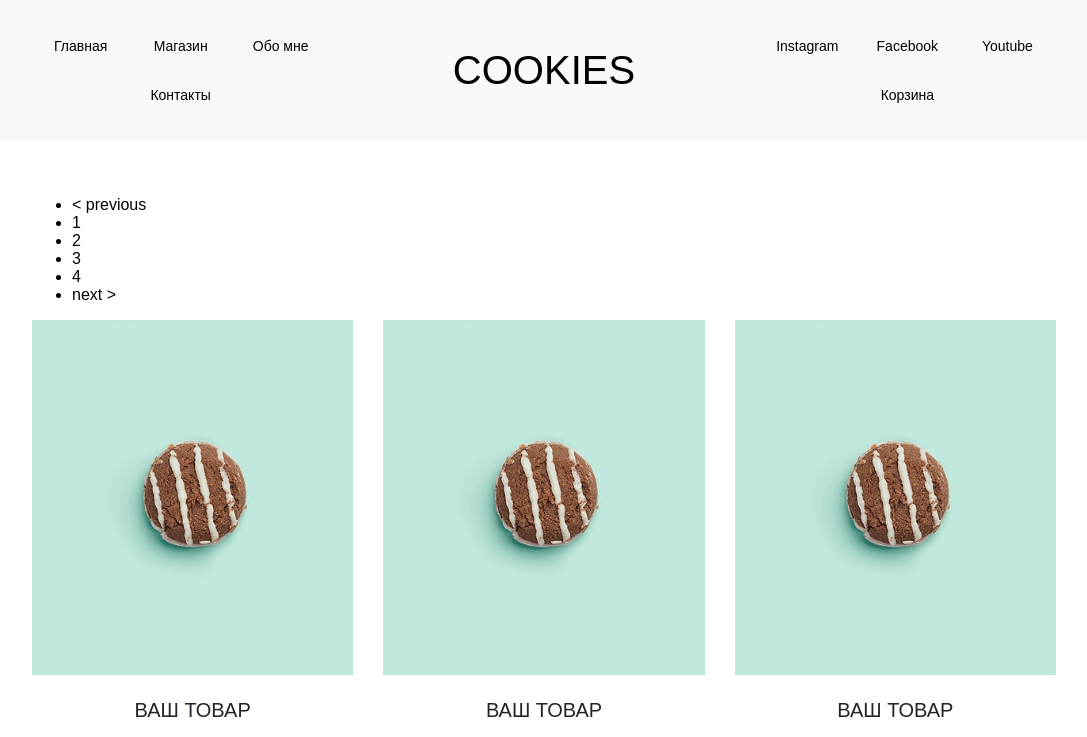
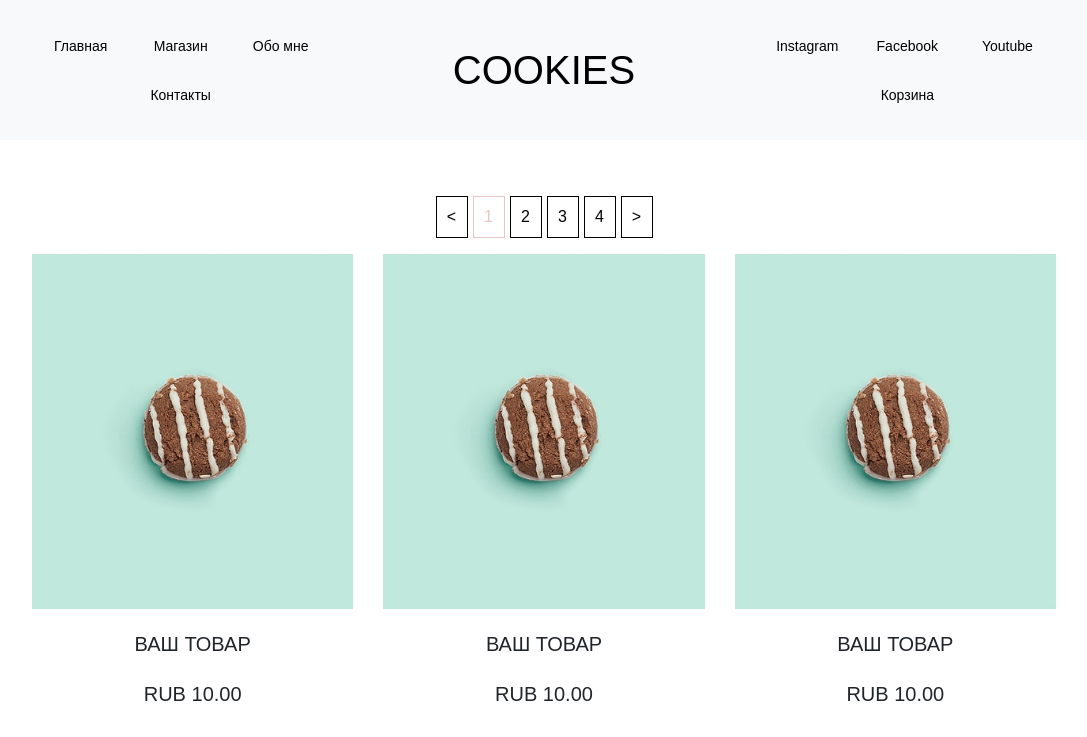
Before and after one commit to Kirushka-png/course, a React (Create React App) app: page /main/shop in a window 1280 px wide. Shown: the top 737 px of the page, without its empty margins (96-1183 px from the left). Built offline with nearby package versions, Linux system fonts and the light colour scheme.

Commit message:
Added new itms modal and shop page

```diff
--- a/package.json
+++ b/package.json
@@ -3,6 +3,9 @@
   "version": "0.1.0",
   "private": true,
   "dependencies": {
+    "@emotion/styled": "^11.6.0",
+    "@mui/material": "^5.2.3",
+    "@mui/styled-engine-sc": "^5.1.0",
     "@testing-library/jest-dom": "^5.15.1",
     "@testing-library/react": "^11.2.7",
     "@testing-library/user-event": "^12.8.3",
--- a/src/components/Main/MainPage/MainPage.tsx
+++ b/src/components/Main/Home/Home.tsx
@@ -39,7 +39,7 @@ const items = [
   }
 ]
 
-const MainPage = () => {
+const Home = () => {
   return (
     <MainPageContainer>
       <ImageSlider
@@ -64,4 +64,4 @@ const MainPage = () => {
     </MainPageContainer>
   )
 }
-export default MainPage;
+export default Home;
--- a/src/components/Main/Main.tsx
+++ b/src/components/Main/Main.tsx
@@ -1,7 +1,7 @@
 import { Body, Header, Link, Links, MainContainer, NavBar, Title, Menu, Sidebar, MenuLink } from "../../styles/Main/Main"
-import MainPage from './MainPage/MainPage'
+import Home from './Home/Home'
 import { useState, useEffect } from 'react'
-import { Paginator } from './Paginator/Paginator'
+import { Shop } from './Shop/Shop'
 
 interface Props {
   link: string
@@ -99,8 +99,8 @@ const Main = ({ link }: Props) => {
       <Body>
         {
           {
-            'home': <MainPage />,
-            'shop': <Paginator itemsPerPage={mobileScreen ? 4 : 9} mobileScreen={mobileScreen} />
+            'home': <Home />,
+            'shop': <Shop itemsPerPage={mobileScreen ? 4 : 9} mobileScreen={mobileScreen} />
           }[link]
         }
       </Body>
--- /dev/null
+++ b/src/components/Main/Shop/ItemComponent.tsx
@@ -0,0 +1,52 @@
+import { useState } from 'react'
+import cookie from '../../../Images/cookie1.jpg'
+import Typography from '@mui/material/Typography';
+import Modal from '@mui/material/Modal';
+import { ItemContainer, ItemImg, ItemText } from '../../../styles/Main/MainPage/MainPage';
+import { Item } from '../Home/Home'
+import { styled } from '@mui/material/styles';
+import Box from '@mui/material/Box';
+
+
+const ModalContainer = styled(Box)`
+    position: absolute;
+    top: 50%;
+    left: 50%;
+    transform: translate(-50%, -50%);
+    width: 400;
+    background-color: white;
+`
+
+interface ItemsProps {
+    itemInfo: Item
+}
+
+export const ItemComponent = ({ itemInfo }: ItemsProps) => {
+
+    const [itemOpened, setItemOpened] = useState<boolean>(false)
+
+    return (
+        <>
+            <ItemContainer onClick={() => { setItemOpened(true) }}>
+                <ItemImg src={cookie} />
+                <ItemText>{itemInfo.name}</ItemText>
+                <ItemText>{"RUB " + itemInfo.price.toFixed(2)}</ItemText>
+            </ItemContainer>
+            <Modal
+                open={itemOpened}
+                onClose={() => {setItemOpened(false)}}
+                aria-labelledby="modal-modal-title"
+                aria-describedby="modal-modal-description"
+            >
+                <ModalContainer>
+                    <ItemContainer onClick={() => { setItemOpened(true) }}>
+                        <ItemImg src={cookie} />
+                        <ItemText>{itemInfo.name}</ItemText>
+                        <ItemText>{"RUB " + itemInfo.price.toFixed(2)}</ItemText>
+                    </ItemContainer>
+                </ModalContainer>
+            </Modal>
+        </>
+    )
+}
+export default ItemComponent
--- a/src/components/Main/Paginator/Paginator.tsx
+++ b/src/components/Main/Shop/Shop.tsx
@@ -1,33 +1,15 @@
 import { useEffect, useState } from 'react';
 import { shopItems } from '../../../utils/ShopItems'
-import { Item } from '../MainPage/MainPage'
-import { ItemsContainer, ItemsTitle, ItemContainer, ItemImg, ItemText, ItemsWrapper, Paginate } from '../../../styles/Main/MainPage/MainPage';
-import cookie from '../../../Images/cookie1.jpg'
-
-interface ItemsProps {
-    currentItems: Item[]
-}
-function Items({ currentItems }: ItemsProps) {
-    return (
-        <>
-            {currentItems &&
-                currentItems.map((element) => (
-                    <ItemContainer>
-                        <ItemImg src={cookie} />
-                        <ItemText>{element.name}</ItemText>
-                        <ItemText>{"RUB " + element.price.toFixed(2)}</ItemText>
-                    </ItemContainer>
-                ))}
-        </>
-    );
-}
+import { Item } from '../Home/Home'
+import { ItemsContainer, ItemsWrapper, Paginate } from '../../../styles/Main/MainPage/MainPage';
+import ItemComponent from './ItemComponent'
 
 interface Props {
     itemsPerPage: number,
     mobileScreen: boolean
 }
 
-export const Paginator = ({ itemsPerPage, mobileScreen }: Props) => {
+export const Shop = ({ itemsPerPage, mobileScreen }: Props) => {
     const [currentItems, setCurrentItems] = useState<Item[]>(shopItems);
     const [pageCount, setPageCount] = useState(0);
     const [itemOffset, setItemOffset] = useState(0);
@@ -47,17 +29,22 @@ export const Paginator = ({ itemsPerPage, mobileScreen }: Props) => {
         <ItemsWrapper $mobileScreen={mobileScreen}>
             <Paginate
                 breakLabel="..."
-                nextLabel="next >"
+                nextLabel=">"
                 onPageChange={handlePageClick}
-                pageRangeDisplayed={5}
+                pageRangeDisplayed={0}
+                marginPagesDisplayed={2}
                 pageCount={pageCount}
-                previousLabel="< previous"
+                previousLabel="<"
             />
             <ItemsContainer>
-                <Items currentItems={currentItems} />
+                {currentItems &&
+                    currentItems.map((element) => (
+                        <ItemComponent itemInfo={element}/>
+                    ))
+                }
             </ItemsContainer>
         </ItemsWrapper>
     )
 }
 
-export default Paginator;
+export default Shop;
--- a/src/styles/Main/Main.ts
+++ b/src/styles/Main/Main.ts
@@ -50,6 +50,7 @@ export const MenuLink = styled(Link)`
     :hover{
         opacity: 0.6;
     }
+    white-space: nowrap;
 `
 export const Title = styled.p`
     ${FlexCentering}
--- a/src/styles/Main/MainPage/MainPage.ts
+++ b/src/styles/Main/MainPage/MainPage.ts
@@ -71,5 +71,33 @@ export const ItemContainer = styled(Item)`
 
 `
 export const Paginate = styled(ReactPaginate)`
-
+    display:flex;
+    width: 100%;
+    padding: 0;
+    justify-content: center;
+    column-gap:5px;
+    user-select: none;
+    > li{
+        width: 30px;
+        height:40px;
+        border: 1px solid black;
+        cursor:pointer;
+        text-decoration: none;
+        list-style: none;
+    }
+    > li a{
+        display:flex;
+        justify-content: center;
+        align-items: center;
+        width:100%;
+        height:100%;
+    }
+    > li:hover{
+        color: rgb(230, 199, 199);
+        border-color: rgb(230, 199, 199);
+    }
+    .selected{
+        color: rgb(230, 199, 199);
+        border-color: rgb(230, 199, 199);
+    }
 `
```
Also changed, not shown: 1 other file (tests, documents, lock files or other folders).
